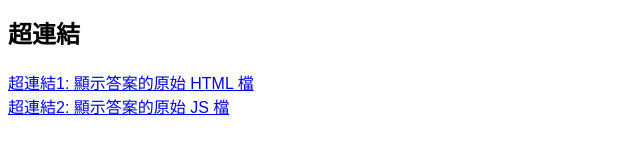
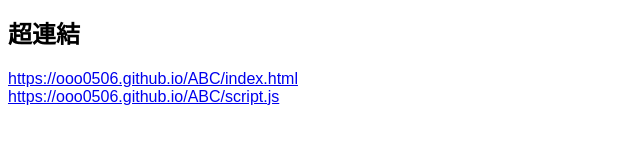
Before and after one commit to Ooo0506/ABC, a plain HTML site: page index.html in a window 1280 px wide. Shown: the part 190-344 px from the top of the page, without its empty margins (0-640 px from the left). Drawn offline with Linux system fonts and the light colour scheme.

Commit message:
index.html

```diff
--- a/index.html
+++ b/index.html
@@ -25,8 +25,8 @@
     <button onclick="changePhoto()">換圖</button>
 
     <h2>超連結</h2>
-    <a href="answer.html" target="_blank">超連結1: 顯示答案的原始 HTML 檔</a><br>
-    <a href="answer.js" target="_blank">超連結2: 顯示答案的原始 JS 檔</a>
+    <a href="answer.html" target="_blank">https://ooo0506.github.io/ABC/index.html</a><br>
+    <a href="answer.js" target="_blank">https://ooo0506.github.io/ABC/script.js</a>
 
     <script src="script.js"></script>
 </body>
```
